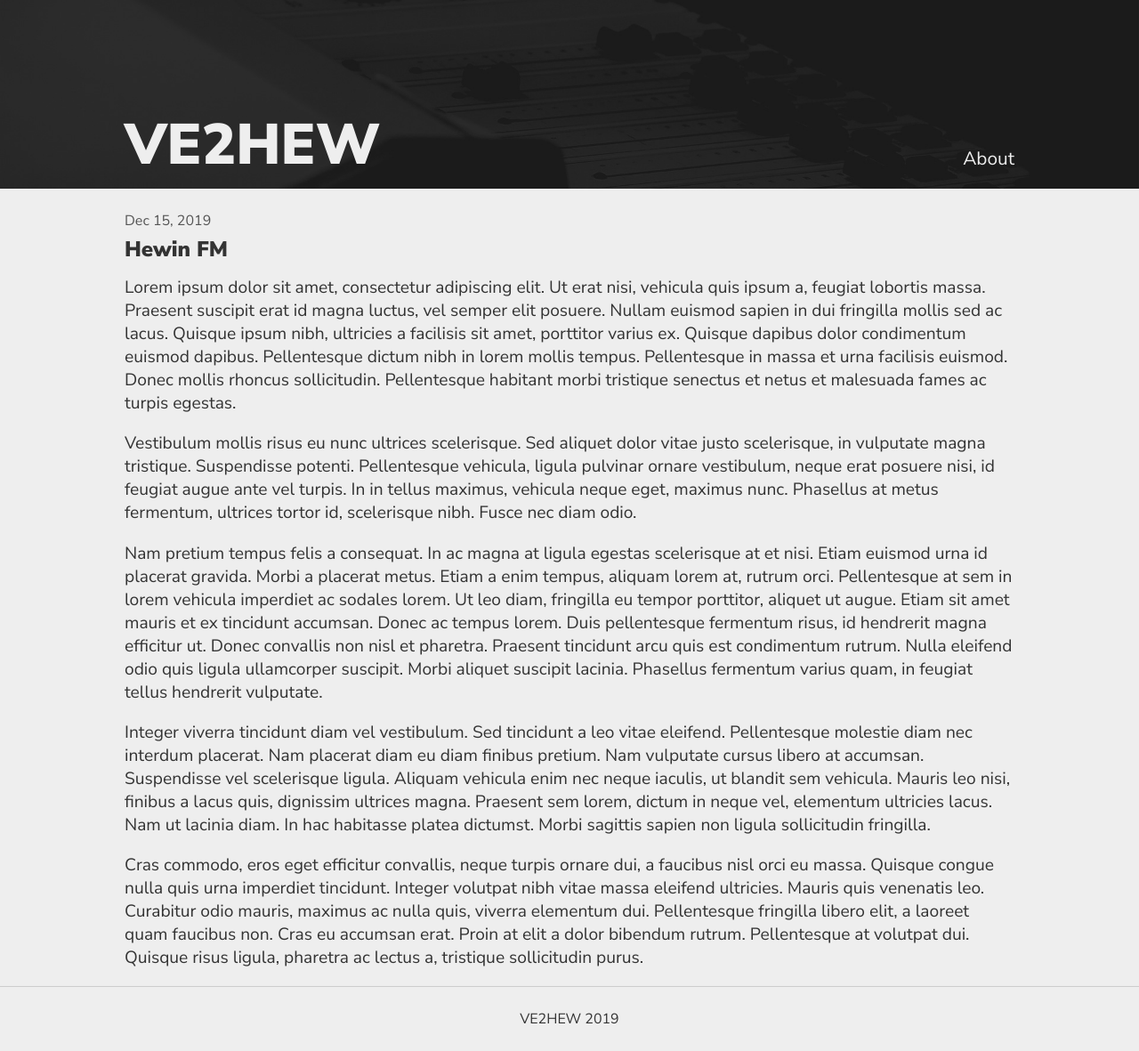
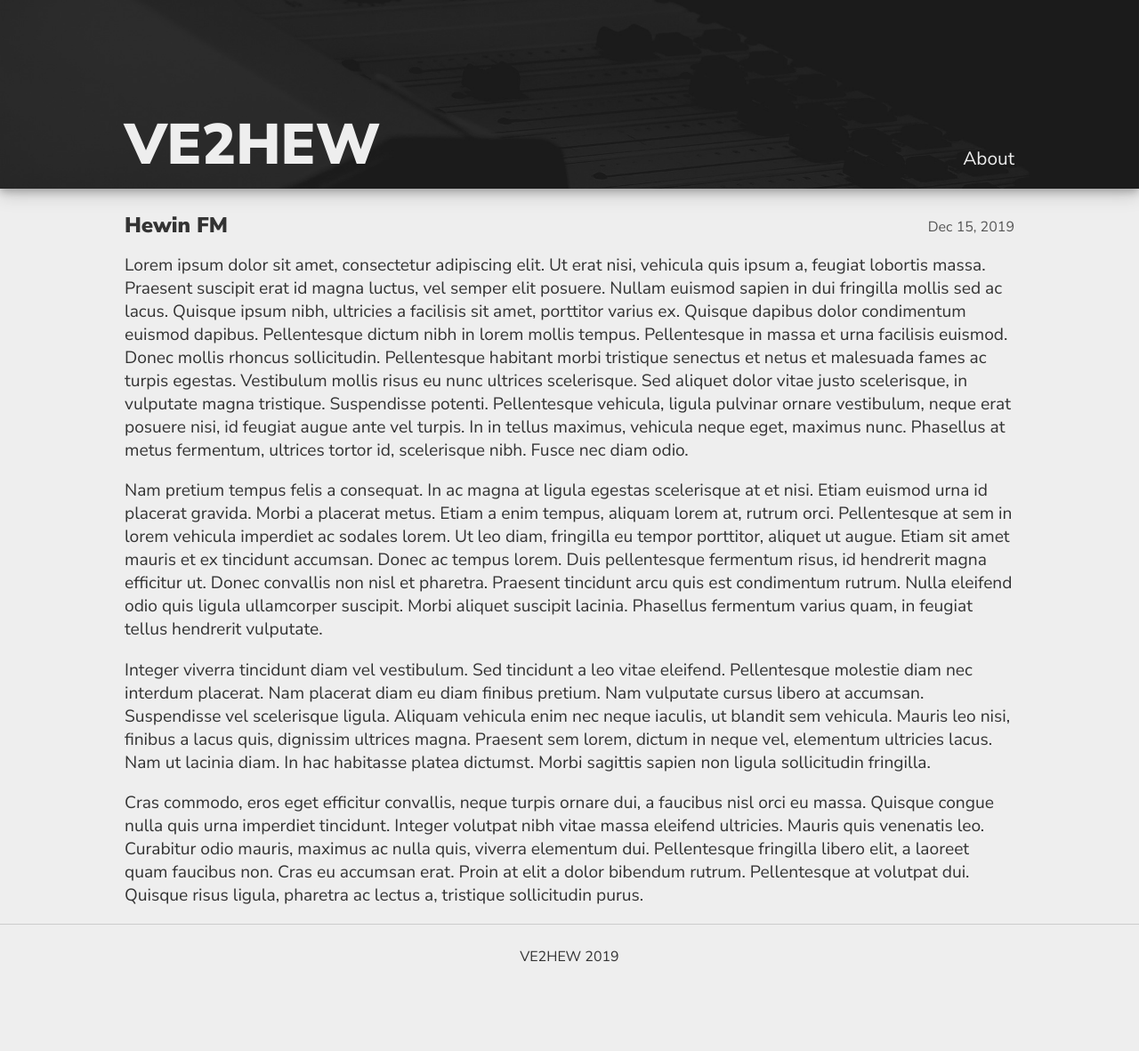
Before and after one commit to tanilolli/hewin-theme, a Jekyll site: the page built from _posts/2019-12-14-Hewin-FM.md, in a window 1280 px wide. Shown: the whole page at 89% size. Built offline with Jekyll 4.4.1, drawn with Linux system fonts in a browser that asks for light colours; after the commit the page ends 1111 px from its top, so only the background shows below that.

Commit message:
Cool post thumbnails
They're cool.

Also drop shadows.

```diff
--- a/_layouts/post.html
+++ b/_layouts/post.html
@@ -5,9 +5,16 @@ layout: default
 <article class="post h-entry" itemscope itemtype="http://schema.org/BlogPosting">
 
 {%- assign date_format = "%b %-d, %Y" -%}
-<span class="post-meta">{{ page.date | date: date_format }}</span>
 
-<h3 class="post-title p-name" itemprop="name headline">{{ page.title | escape }}</h3>
+<div class="post-meta">
+<h3 class="post-title">
+  <a  href="{{ post.url | relative_url }}">
+    {{ page.title | escape }}
+  </a>
+</h3>
+<span class="post-date">{{ page.date | date: date_format }}</span>
+</div>
+
 <div class="post-content e-content" itemprop="articleBody">
 	{{ content }}
 </div>
--- a/_posts/2019-12-14-Hewin-FM.md
+++ b/_posts/2019-12-14-Hewin-FM.md
@@ -3,10 +3,9 @@ layout: post
 title:  "Hewin FM"
 date:   2019-12-14 19:47:46 -0500
 categories: jekyll
+image: https://github.com/tanilolli/LZ1AQ-Loop-Controller/raw/master/images/controller-1.jpg
 ---
-Lorem ipsum dolor sit amet, consectetur adipiscing elit. Ut erat nisi, vehicula quis ipsum a, feugiat lobortis massa. Praesent suscipit erat id magna luctus, vel semper elit posuere. Nullam euismod sapien in dui fringilla mollis sed ac lacus. Quisque ipsum nibh, ultricies a facilisis sit amet, porttitor varius ex. Quisque dapibus dolor condimentum euismod dapibus. Pellentesque dictum nibh in lorem mollis tempus. Pellentesque in massa et urna facilisis euismod. Donec mollis rhoncus sollicitudin. Pellentesque habitant morbi tristique senectus et netus et malesuada fames ac turpis egestas.
-
-Vestibulum mollis risus eu nunc ultrices scelerisque. Sed aliquet dolor vitae justo scelerisque, in vulputate magna tristique. Suspendisse potenti. Pellentesque vehicula, ligula pulvinar ornare vestibulum, neque erat posuere nisi, id feugiat augue ante vel turpis. In in tellus maximus, vehicula neque eget, maximus nunc. Phasellus at metus fermentum, ultrices tortor id, scelerisque nibh. Fusce nec diam odio.
+Lorem ipsum dolor sit amet, consectetur adipiscing elit. Ut erat nisi, vehicula quis ipsum a, feugiat lobortis massa. Praesent suscipit erat id magna luctus, vel semper elit posuere. Nullam euismod sapien in dui fringilla mollis sed ac lacus. Quisque ipsum nibh, ultricies a facilisis sit amet, porttitor varius ex. Quisque dapibus dolor condimentum euismod dapibus. Pellentesque dictum nibh in lorem mollis tempus. Pellentesque in massa et urna facilisis euismod. Donec mollis rhoncus sollicitudin. Pellentesque habitant morbi tristique senectus et netus et malesuada fames ac turpis egestas. Vestibulum mollis risus eu nunc ultrices scelerisque. Sed aliquet dolor vitae justo scelerisque, in vulputate magna tristique. Suspendisse potenti. Pellentesque vehicula, ligula pulvinar ornare vestibulum, neque erat posuere nisi, id feugiat augue ante vel turpis. In in tellus maximus, vehicula neque eget, maximus nunc. Phasellus at metus fermentum, ultrices tortor id, scelerisque nibh. Fusce nec diam odio.
 
 Nam pretium tempus felis a consequat. In ac magna at ligula egestas scelerisque at et nisi. Etiam euismod urna id placerat gravida. Morbi a placerat metus. Etiam a enim tempus, aliquam lorem at, rutrum orci. Pellentesque at sem in lorem vehicula imperdiet ac sodales lorem. Ut leo diam, fringilla eu tempor porttitor, aliquet ut augue. Etiam sit amet mauris et ex tincidunt accumsan. Donec ac tempus lorem. Duis pellentesque fermentum risus, id hendrerit magna efficitur ut. Donec convallis non nisl et pharetra. Praesent tincidunt arcu quis est condimentum rutrum. Nulla eleifend odio quis ligula ullamcorper suscipit. Morbi aliquet suscipit lacinia. Phasellus fermentum varius quam, in feugiat tellus hendrerit vulputate.
 
--- a/assets/main.scss
+++ b/assets/main.scss
@@ -28,6 +28,8 @@ header {
   background-position: center;
   background-repeat: no-repeat;
   background-size: cover;
+  box-shadow: 0 4px 8px 0 rgba(0, 0, 0, 0.2), 0 6px 20px 0 rgba(0, 0, 0, 0.19);
+
 }
 
 .site-title {
@@ -66,8 +68,15 @@ p {
   font-size: 1.2em;
 }
 
+.post-date {
+  color: $grey;
+  white-space: nowrap;
+}
+
 .post-meta {
-  color: $grey;
+  display: flex;
+  flex-flow: row nowrap;
+  align-items: flex-end;
 }
 
 .wrapper {
@@ -81,8 +90,9 @@ p {
 
 .post-title {
   font-size: 1.5em;
-  margin-top: 5px;
-  margin-bottom: -5px;
+  margin-top: 0px;
+  margin-bottom: -0.12em;
+  margin-right: auto;
 }
 
 .post-list {
@@ -91,10 +101,25 @@ p {
   margin: 0px;
 }
 
-img {
+img{
   max-width: 100%;
+  box-shadow: 0 4px 8px 0 rgba(0, 0, 0, 0.2), 0 6px 20px 0 rgba(0, 0, 0, 0.19);
 }
 
+.post-thumb{
+      object-fit: cover;
+      width: 100%;
+      height: 200px;
+      margin-top: 20px;
+      border-radius: 5px;
+      box-shadow: 0 4px 8px 0 rgba(0, 0, 0, 0.2), 0 6px 20px 0 rgba(0, 0, 0, 0.19);
+}
+
+article{
+  p{
+    margin-top: 1em;
+  }
+}
 table{
   border-collapse: collapse;
   text-align: left;
```
Also changed, not shown: _layouts/home.html (+11 -4 lines).
